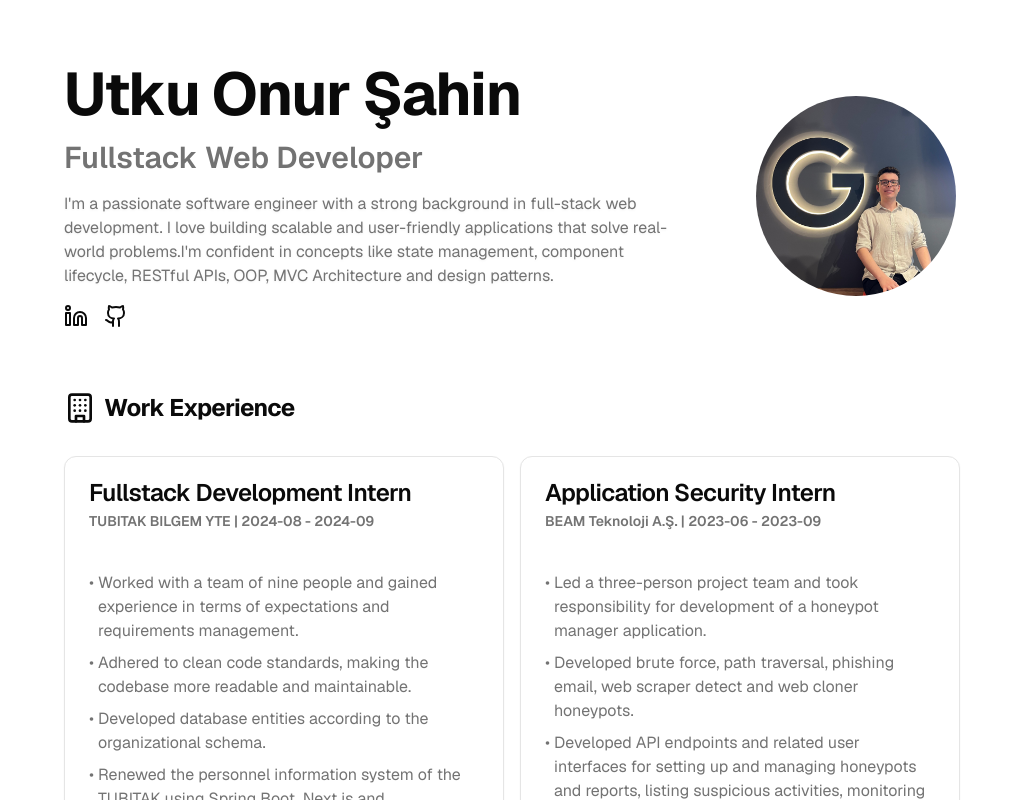
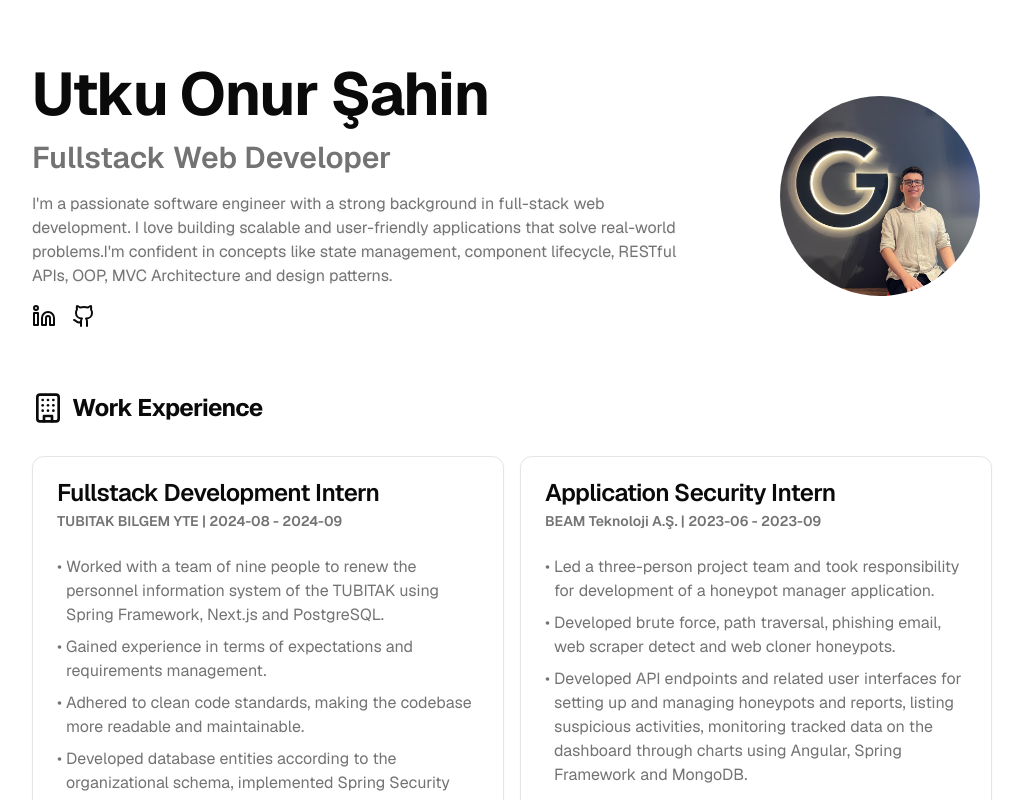
Before and after one commit to utkuonursahin/personal-website, a Next.js app: page / in a window 1280 px wide. Shown: the top 800 px of the page, without its empty margins (128-1151 px from the left). Built offline with nearby package versions, Linux system fonts and the light colour scheme.

Commit message:
fix: remove unnecessary horizontal gap

```diff
--- a/src/app/page.tsx
+++ b/src/app/page.tsx
@@ -6,7 +6,7 @@ import Skills from '@/components/Skills/Skills';
 
 export default function Home() {
     return (
-        <div className="bg-background min-h-screen grid grid-cols-[1fr,clamp(12rem,70vw,60rem),1fr] grid-rows-[min-content,1fr,min-content] gap-16 pt-16">
+        <div className="bg-background min-h-screen grid grid-cols-[1fr,clamp(12rem,80vw,60rem),1fr] grid-rows-[min-content,1fr,min-content] gap-y-16 pt-16">
             <Header />
             <main className="col-start-2 flex flex-col gap-16">
                 <WorkExperience />
--- a/src/components/WorkExperience/WorkExperienceCard/WorkExperienceCard.tsx
+++ b/src/components/WorkExperience/WorkExperienceCard/WorkExperienceCard.tsx
@@ -19,7 +19,7 @@ const WorkExperienceCard = ({ title, company, startDate, endDate, points }: Work
                 </CardDescription>
             </CardHeader>
             <CardContent>
-                <ul className="mt-4 space-y-2 text-muted-foreground">
+                <ul className="space-y-2 text-muted-foreground">
                     {points.map((point, index) => {
                         return (
                             <li className="flex gap-1" key={index}>
--- a/src/data/work-experience.json
+++ b/src/data/work-experience.json
@@ -5,10 +5,10 @@
     "startDate": "2024-08",
     "endDate": "2024-09",
     "points": [
-      "Worked with a team of nine people and gained experience in terms of expectations and requirements management.",
+      "Worked with a team of nine people to renew the personnel information system of the TUBITAK using Spring Framework, Next.js and PostgreSQL.",
+      "Gained experience in terms of expectations and requirements management.",
       "Adhered to clean code standards, making the codebase more readable and maintainable.",
-      "Developed database entities according to the organizational schema.",
-      "Renewed the personnel information system of the TUBITAK using Spring Boot, Next.js and PostgreSQL."
+      "Developed database entities according to the organizational schema, implemented Spring Security and much more."
     ]
   },
   {
```
